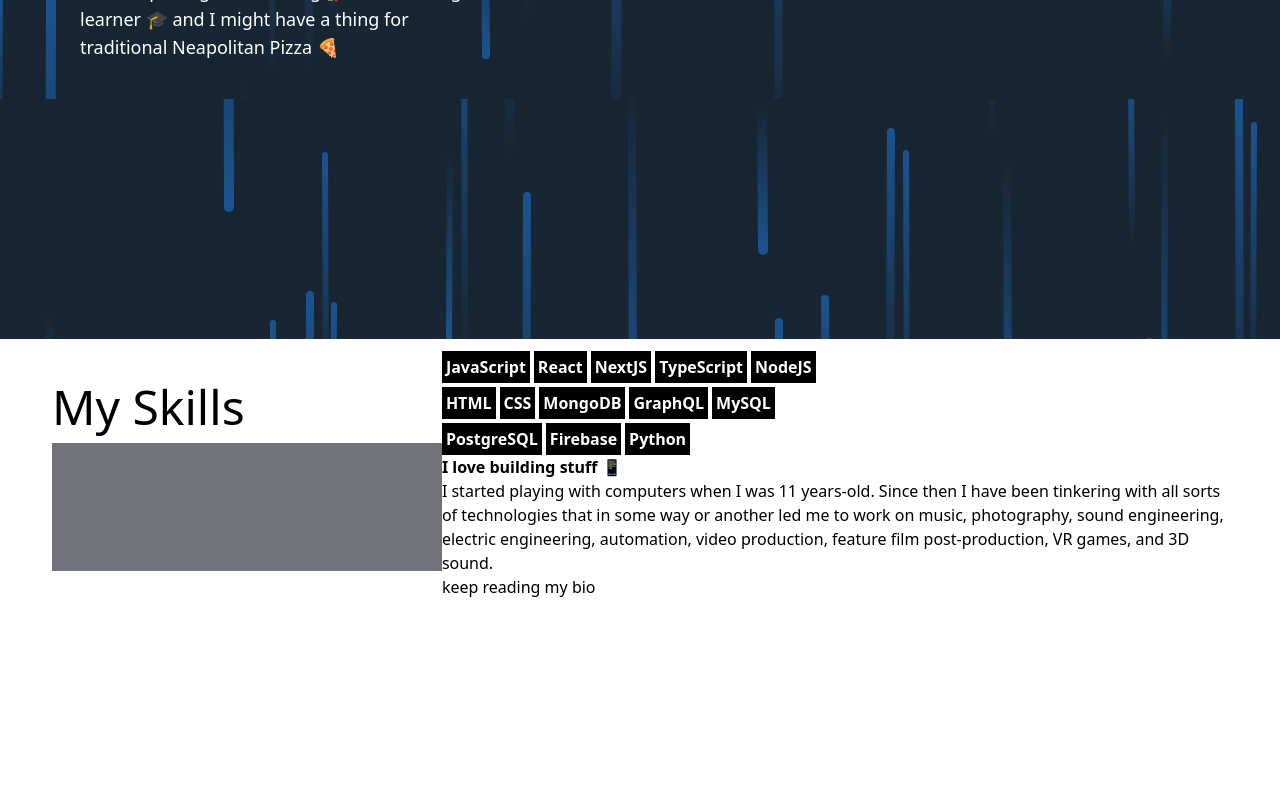
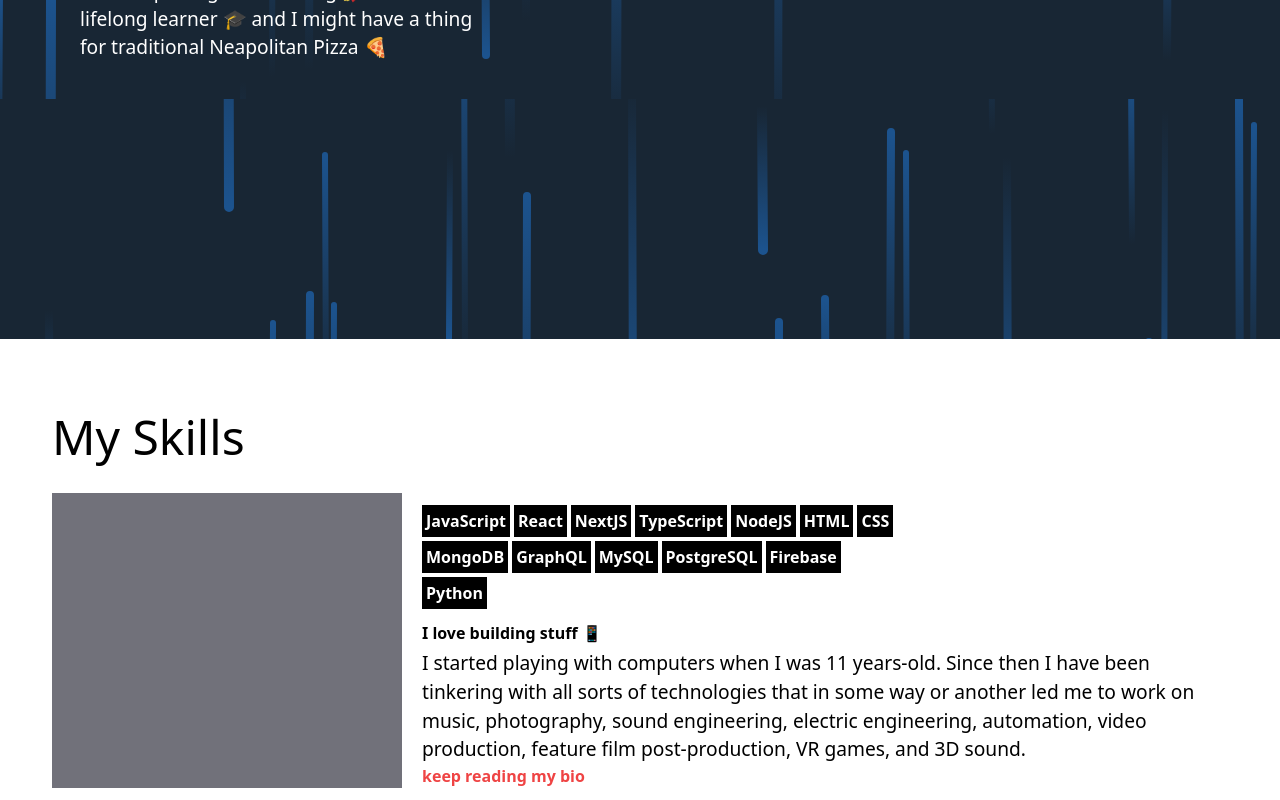
Before and after one commit to Inquisitive-Rishi/portfolio_website_V2, a React (Vite) app in the folder portfolio_website/: page / in a window 1280 px wide. Shown: the part 501-1301 px from the top of the page. Before the commit the page ends 1112 px from the top, so only its background shows below. Built offline with nearby package versions, Linux system fonts and the light colour scheme.

Commit message:
apply grid on skill section

```diff
--- a/portfolio_website/src/components/Skills.jsx
+++ b/portfolio_website/src/components/Skills.jsx
@@ -4,7 +4,7 @@ const skills = ['JavaScript','React','NextJS','TypeScript','NodeJS','HTML','CSS'
 
 export default function Skills() {
   return (
-    <div className="flex flex-wrap max-w-[50%] gap-1">
+    <div className="flex flex-wrap max-w-[60%] gap-1 my-3">
         {skills.map(skill => <p key={skill} className="text-white font-bold bg-black p-1">{skill}</p>)}
     </div>
   )
--- a/portfolio_website/src/components/SkillsSection.jsx
+++ b/portfolio_website/src/components/SkillsSection.jsx
@@ -6,16 +6,14 @@ const skillDescription = "I started playing with computers when I was 11 years-o
 
 function SkillsSection() {
     return (
-        <div className="flex">
-            <div className="left w-[100%]">
-            <SectionTitle text="My Skills"/>
-            <div className="h-32 bg-zinc-500"></div>
-            </div>
-            <div className="right">
+        <div className="grid grid-cols-base grid-row-base gap-5">
+            <SectionTitle text="My Skills" customStyles="col-span-3"/>
+            <div className=" bg-zinc-500 row-start-2 justify-center align-center"></div>
+            <div className="row-start-2 col-start-2">
             <Skills/>
-            <p className="font-bold">I love building stuff 📱</p>
-            <ParagraphNormal text={skillDescription}/>
-            <a href="">keep reading my bio</a>
+            <p className="font-bold my-1">I love building stuff 📱</p>
+            <ParagraphNormal text={skillDescription} style="text-1.5xl"/>
+            <a href="www.google.com" className="font-bold text-red-500 hover:underline">keep reading my bio</a>
             </div>
         </div>
     )
--- a/portfolio_website/src/components/paragraphs/ParagraphNormal.jsx
+++ b/portfolio_website/src/components/paragraphs/ParagraphNormal.jsx
@@ -1,6 +1,9 @@
 function ParagraphNormal({text,style}) {
+    const styles = {
+        fontSize: '1.2rem'
+    }
     return (
-        <p className={style}>{text}</p>
+        <p className={style} style={styles}>{text}</p>
     )
 }
 
--- a/portfolio_website/src/components/paragraphs/SectionTitle.jsx
+++ b/portfolio_website/src/components/paragraphs/SectionTitle.jsx
@@ -1,6 +1,10 @@
-function SectionTitle({text}) {
+function SectionTitle({text, customStyles}) {
+    const style = {
+        marginTop:50,
+        fontSize:'3rem'
+    }
     return (
-        <p className="mt-5 text-[3rem]">{text}</p>
+        <p className={customStyles} style={style}>{text}</p>
     )
 }
 
--- a/portfolio_website/tailwind.config.js
+++ b/portfolio_website/tailwind.config.js
@@ -8,6 +8,14 @@ export default {
     extend: {
       backgroundImage: {
         'hero-bg': "url('./src/assets/social/Meteor.svg')"
+      },
+      gridTemplateRows: {
+        // Simple 16 row grid
+        'base': 'repeat(2, minmax(500px, auto))',
+      },
+      gridTemplateColumns: {
+        // Simple 16 column grid
+        'base': 'repeat(2, minmax(350px, auto))',
       }
     },
   },
```
